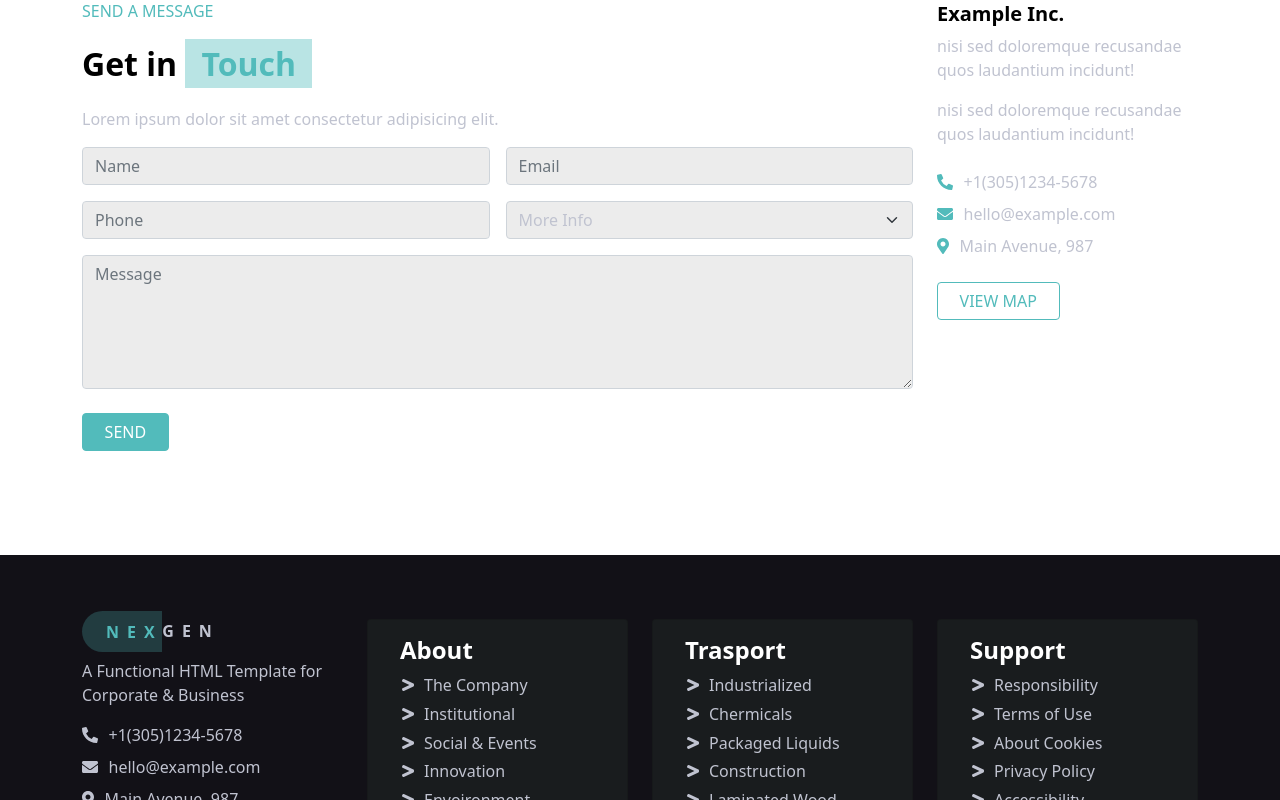
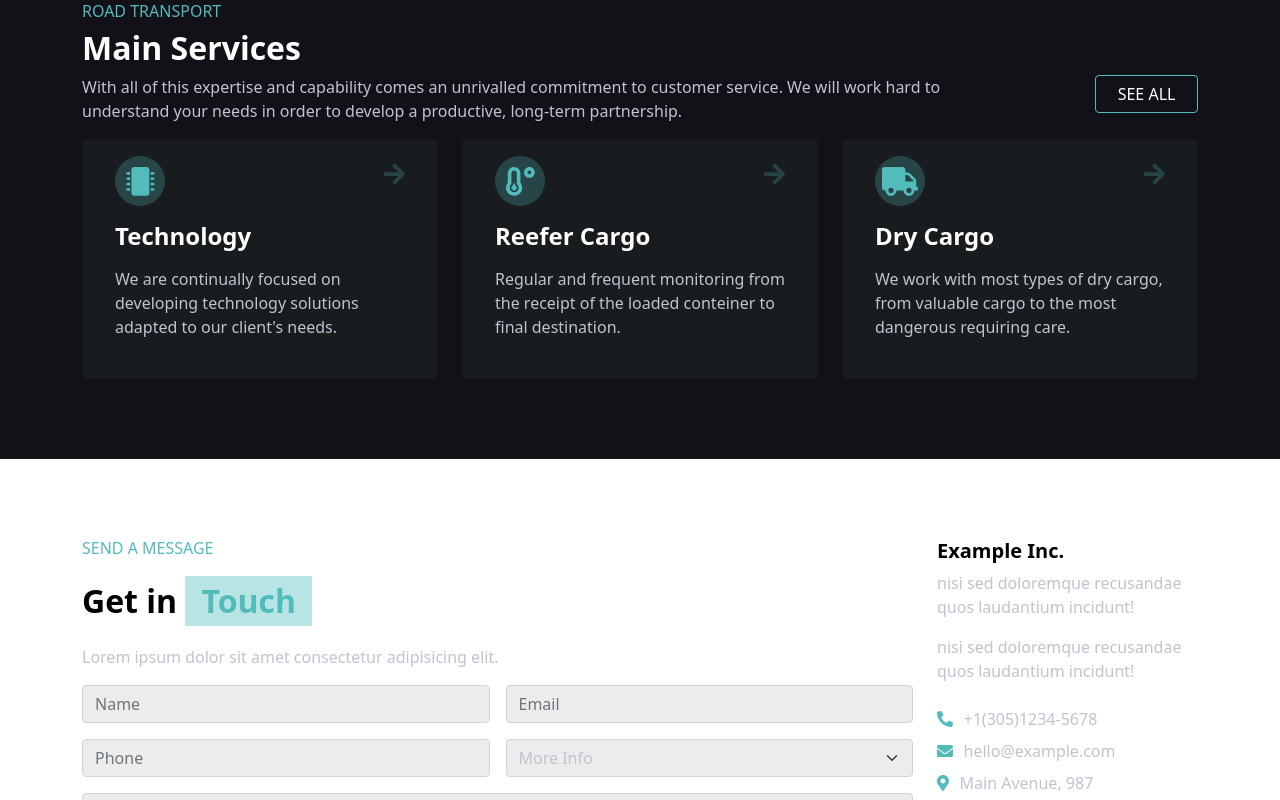
Before and after one commit to cenny1988/proj-html-vuejs, a Vue app: page / in a window 1280 px wide. Shown: the part 1540-2340 px from the top of the page. Built offline with nearby package versions, Linux system fonts and the light colour scheme.

Commit message:
add main services

```diff
--- a/src/App.vue
+++ b/src/App.vue
@@ -159,6 +159,7 @@ export default {
 }
 
 #app {
+  $black-dark: #121117;
   color: #c0c3d0;
 
   .btn{
--- a/src/components/AppFooter.vue
+++ b/src/components/AppFooter.vue
@@ -1,6 +1,6 @@
 <template>
 <div>
-  <footer>
+  <footer class="section-black">
       <div class="container">
           <div class="row row-cols-4">
               <!-- col1 -->
@@ -16,13 +16,13 @@
               </div>
 
               <!-- col2 -->
-              <Card :title="'About'" :links="aboutsLinks"/>
+              <Card :footer="true" :title="'About'" :links="aboutsLinks"/>
 
               <!-- col3 -->
-              <Card :title="'Trasport'" :links="trasportLinks"/>
+              <Card :footer="true" :title="'Trasport'" :links="trasportLinks"/>
 
               <!-- col4 -->
-              <Card :title="'Support'" :links="supportLinks"/>
+              <Card :footer="true" :title="'Support'" :links="supportLinks"/>
           </div>
       </div>
 
@@ -62,10 +62,11 @@ export default {
 </script>
 
 <!-- Add "scoped" attribute to limit CSS to this component only -->
-<style scoped lang="scss">
-footer{
+<style  lang="scss">
+.section-black{
   background-color: #121117;
-    padding: 4rem 0;
+  padding: 5rem 0;
+}
 
 .logo{
 font-weight: 600;
@@ -81,7 +82,6 @@ footer{
 
 }
 
-}
 #copyright{
   background-color: #0d0d11;
   padding: 1rem 0;
--- a/src/components/AppMain.vue
+++ b/src/components/AppMain.vue
@@ -4,6 +4,7 @@
     <WhoWeAre/>
 
     <!-- Main Services = trusted Feedback -->
+    <MainServices :servicesDetails="services"/>
 
     <!-- Logistical Procedure -->
 
@@ -16,16 +17,40 @@
 <script>
 import WhoWeAre from '@/components/WhoWeAre.vue'
 import ContactForm from '@/components/ContactForm.vue'
+import MainServices from '@/components/MainServices.vue'
 
 export default {
   name: 'AppMain',
   components: {
     WhoWeAre,
-    ContactForm
+    ContactForm,
+    MainServices,
   },
   props: {
     contactsDetails: Array,
-  }
+  },
+  data() {
+      return {
+          services: [
+              {
+                  icon: "fas fa-microchip",
+                  title: "Technology",
+                  description: "We are continually focused on developing technology solutions adapted to our client's needs."
+              },
+              {
+                  icon: "fas fa-temperature-low",
+                  title: "Reefer Cargo",
+                  description: "Regular and frequent monitoring from the receipt of the loaded conteiner to final destination."
+              },
+              {
+                  icon: "fas fa-truck",
+                  title: "Dry Cargo",
+                  description: "We work with most types of dry cargo, from valuable cargo to the most dangerous requiring care."
+              },
+
+          ]
+      }
+  },
 }
 </script>
 
--- a/src/components/AppNavbar.vue
+++ b/src/components/AppNavbar.vue
@@ -29,18 +29,18 @@ export default {
 <style scoped lang="scss">
 #navbar{
   font-size: 1.4rem;
-  .logo{
-    font-weight: 600;
-    letter-spacing: .5rem;
+  // .logo{
+  //   font-weight: 600;
+  //   letter-spacing: .5rem;
 
-    span{
-      padding: .6rem 0 .6rem 1.5rem;
-      border-top-left-radius: 35px;
-      border-bottom-left-radius: 35px;
-      color: #52bbbb;
-      background-color: rgba($color: #52bbbb, $alpha: .25);
-    }
-  }
+  //   span{
+  //     padding: .6rem 0 .6rem 1.5rem;
+  //     border-top-left-radius: 35px;
+  //     border-bottom-left-radius: 35px;
+  //     color: #52bbbb;
+  //     background-color: rgba($color: #52bbbb, $alpha: .25);
+  //   }
+  // }
 
   padding: .8rem 0;
   display: flex;
--- a/src/components/Card.vue
+++ b/src/components/Card.vue
@@ -3,12 +3,20 @@
   <div class="col">
         <div class="card bg-dark-user">
             <div class="card-body">
-                <h4 class="card-title text-white">{{title}}</h4>
-                <ul class="fa-ul">
+                <div v-if="!footer" class="icon mb-3">
+                    <span class="icon-service"><i :class="descriptions.icon"></i></span>
+                    <span class="arrow"><i class="fas fa-arrow-right"></i></span>
+                </div>
+                <h4 v-if="footer" class="card-title text-white ">{{title}}</h4>
+                <h4 v-else class="card-title text-white mb-3">{{descriptions.title}}</h4>
+                <ul v-if="footer" class="fa-ul">
                     <li v-for="link, j in links" :key="j">
                         <a href="#"><span class="fa-li"><i class="fas fa-greater-than"></i></span>{{link.link}}</a>
                     </li>
                 </ul>
+                <p v-else>
+                    {{descriptions.description}}
+                </p>
             </div>
         </div>
     </div>
@@ -21,6 +29,8 @@ export default {
   props: {
     links: Array,
     title: String,
+    footer: Boolean,
+    descriptions: Object,
   },
 }
 </script>
@@ -29,14 +39,46 @@ export default {
 <style scoped lang="scss">
 .card{
       background-color: #191c1e;
+      min-height: 240px;
+
+      .icon{
+          margin: 0 1rem;
+          color: #52bbbb;
+          position: relative;
+
+          span.icon-service{
+            display: inline-block;
+        //   padding: 15px;
+            text-align: center;
+            line-height: 50px;
+            width: 50px;
+            height: 50px;
+            border-radius: 50%;
+            background-color: rgba($color: #52bbbb, $alpha: .25);
+            font-size: 1.8rem;
+          }
+
+          span.arrow{
+            color:  rgba($color: #52bbbb, $alpha: .25);
+            font-size: 1.5rem;
+            display: inline-block;
+            position: absolute;
+            top: 0;
+            right: 0;
+          }
+      }
 
       h4{
-          margin-left: 1rem;
-          font-weight: 700;
+        margin-left: 1rem;
+        font-weight: 700;
       }
 
       li{
-          margin-bottom: .3rem;
+        margin-bottom: .3rem;
+      }
+
+      p{
+        margin-left: 1rem;
       }
 }
 
--- a/src/components/ContactForm.vue
+++ b/src/components/ContactForm.vue
@@ -69,7 +69,7 @@ export default {
 }
 
 .green-circle{
-    span .circle{
+    .circle{
         display: inline-block;
         width: 1rem;
         height: 1rem;
--- /dev/null
+++ b/src/components/MainServices.vue
@@ -0,0 +1,63 @@
+<template>
+  <section id="mainservices" class="section-black">
+      <div class="container">
+          <div class="row">
+              <div class="col">
+                  <h6>ROAD TRANSPORT</h6>
+                  <h2>Main Services</h2>
+              </div>
+          </div>
+          <div class="row">
+              <div class="col-10">
+                  <p>
+                      With all of this expertise and capability comes an unrivalled commitment to customer service. We will work hard to understand your needs in order to develop a productive, long-term partnership.
+                  </p>
+              </div>
+              <div class="col-2 text-end">
+                  <button class="btn btn-user-secondary">SEE ALL</button>
+              </div>
+          </div>
+          <div class="row">
+              <div class="col-4">
+                  <Card :footer="false" :descriptions="servicesDetails[0]"/>
+              </div>
+              <div class="col-4">
+                  <Card :footer="false" :descriptions="servicesDetails[1]"/>
+              </div>
+              <div class="col-4">
+                  <Card :footer="false" :descriptions="servicesDetails[2]"/>
+              </div>
+          </div>
+      </div>
+  </section>
+</template>
+
+<script>
+import Card from '@/components/Card.vue'
+
+export default {
+  name: 'MainServices',
+  components: {
+      Card
+  },
+  props: {
+    servicesDetails: Array,
+  }
+}
+</script>
+
+<!-- Add "scoped" attribute to limit CSS to this component only -->
+<style lang="scss">
+.section-black{
+    h6{
+        color: #52bbbb;
+    }
+    h2, h5{
+        color: #fff;
+        font-weight: 900;
+    }
+
+}
+
+
+</style>
--- a/src/components/WhoWeAre.vue
+++ b/src/components/WhoWeAre.vue
@@ -2,7 +2,7 @@
     <div id="whoweare" class="section-white">
         <div class="container">
             <div class="row">
-                <div class="col-9">
+                <div class="col-9 pe-5">
                     <h6>WHO WE ARE</h6>
                     <h2 class="my-4"><span><i class="far fa-gem"></i>Excellence</span> in Trasport</h2>
                     <p>Lorem ipsum dolor sit amet consectetur, adipisicing elit. Nostrum enim vitae animi, amet in mollitia veniam maxime perspiciatis sequi suscipit doloremque vero porro vel aut, iure eos illo impedit facere.</p>
@@ -91,6 +91,7 @@ export default {
         }
 
     }
+
     // style prte sinistra
     .left-border{
         border-left: rgba($color: #52bbbb, $alpha: .4) 5px solid;
```
Lines whose indentation alone changed are shown as unchanged.
